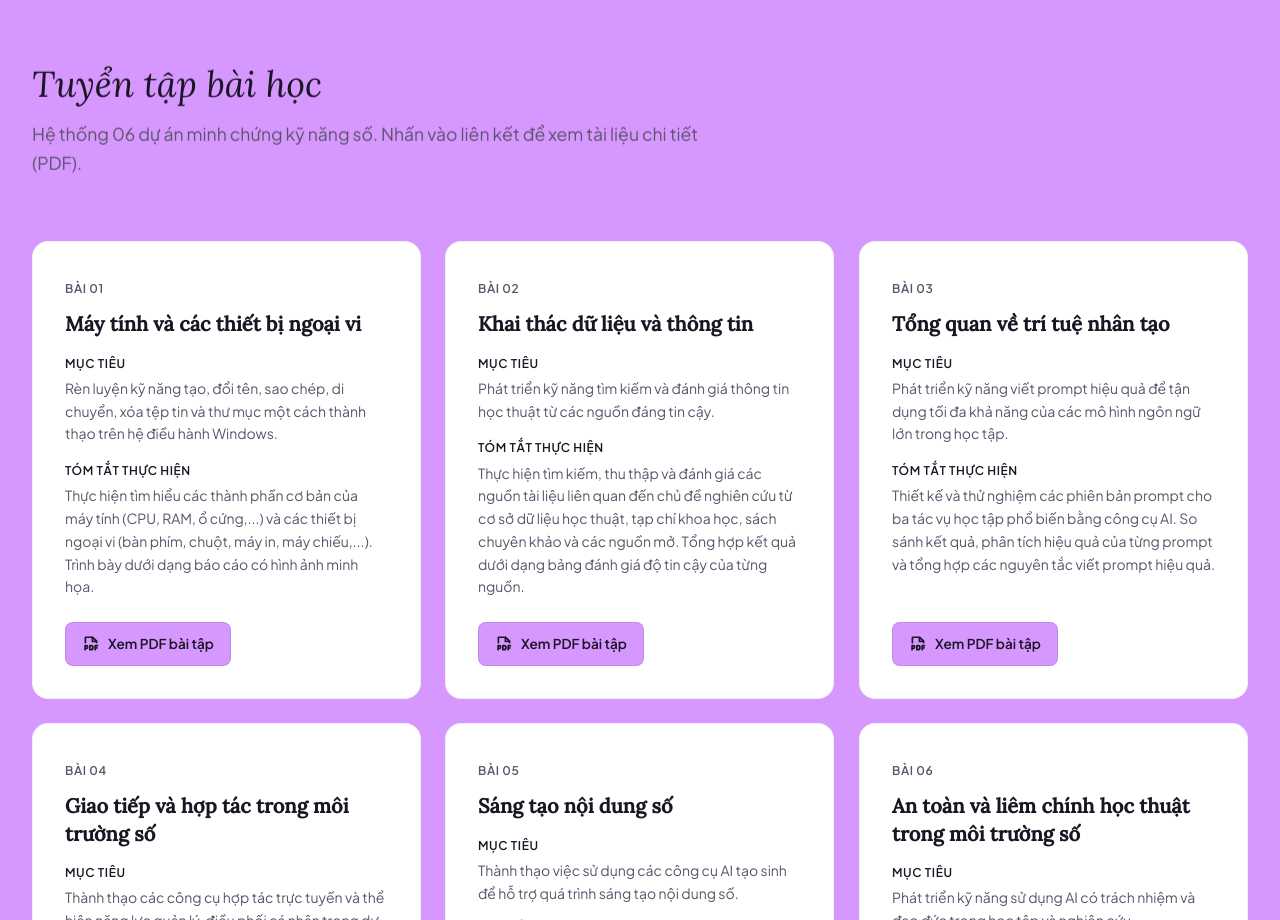
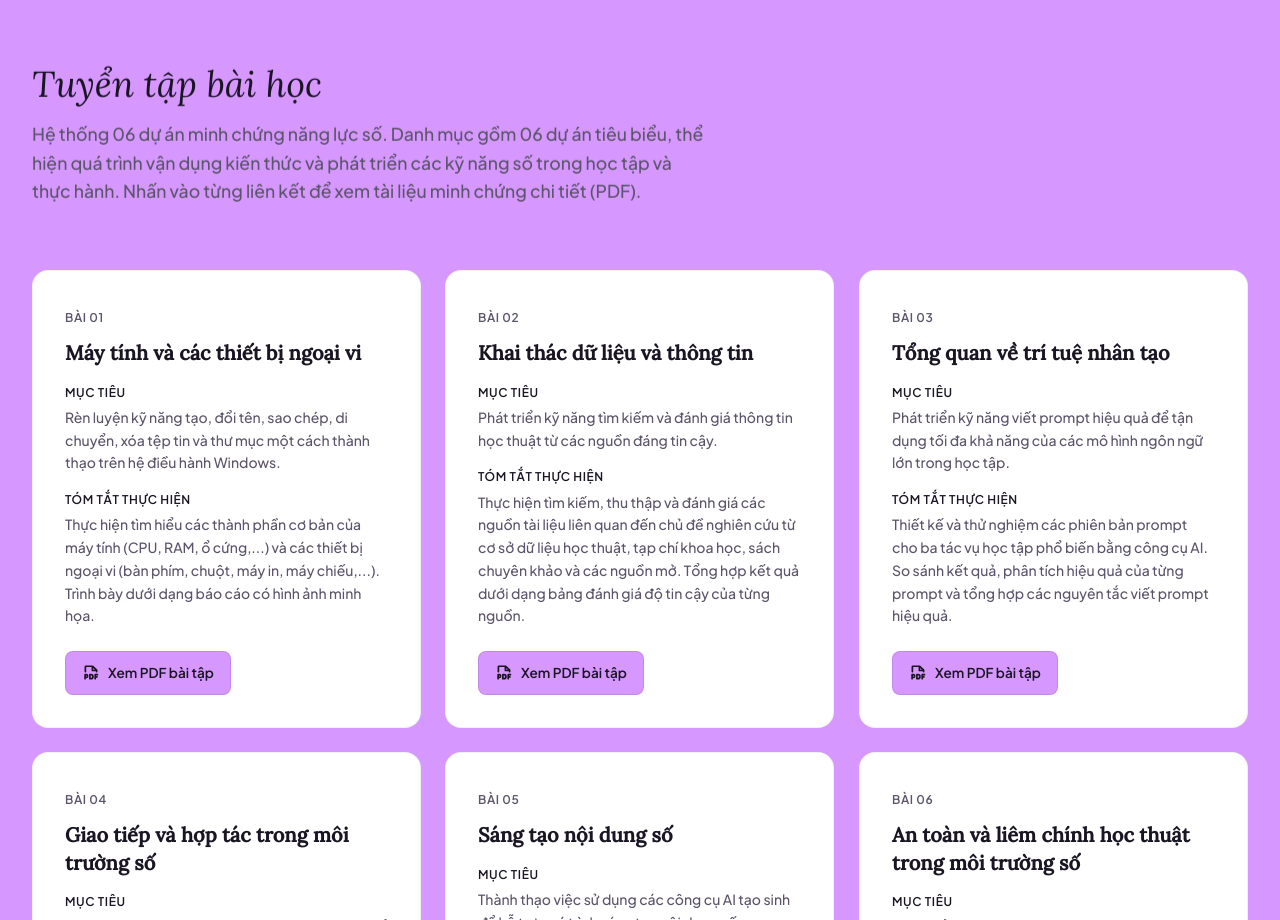
Before and after one commit to luongducthien0510-bit/portfoliotruc, a React (Vite) app: page / in a window 1280 px wide. Shown: the part 1040-1960 px from the top of the page. Built offline with nearby package versions, Linux system fonts and the light colour scheme.

Commit message:
Make text bolder and update section 2 text

```diff
--- a/index_backup.html
+++ b/index_backup.html
@@ -37,6 +37,7 @@
             color: var(--text-main);
             font-family: var(--font-sans);
             line-height: 1.6;
+            font-weight: 500;
             -webkit-font-smoothing: antialiased;
             overflow-x: hidden;
         }
--- a/src/components/Projects.jsx
+++ b/src/components/Projects.jsx
@@ -67,7 +67,7 @@ export default function Projects() {
           Tuyển tập bài học
         </h2>
         <p className="text-text-muted text-[1.1rem] leading-relaxed">
-          Hệ thống 06 dự án minh chứng kỹ năng số. Nhấn vào liên kết để xem tài liệu chi tiết (PDF).
+          Hệ thống 06 dự án minh chứng năng lực số. Danh mục gồm 06 dự án tiêu biểu, thể hiện quá trình vận dụng kiến thức và phát triển các kỹ năng số trong học tập và thực hành. Nhấn vào từng liên kết để xem tài liệu minh chứng chi tiết (PDF).
         </p>
       </div>
 
--- a/src/index.css
+++ b/src/index.css
@@ -35,6 +35,7 @@ body {
   color: var(--text-main);
   font-family: var(--font-sans);
   line-height: 1.6;
+  font-weight: 500;
   -webkit-font-smoothing: antialiased;
   overflow-x: hidden;
 }
```
